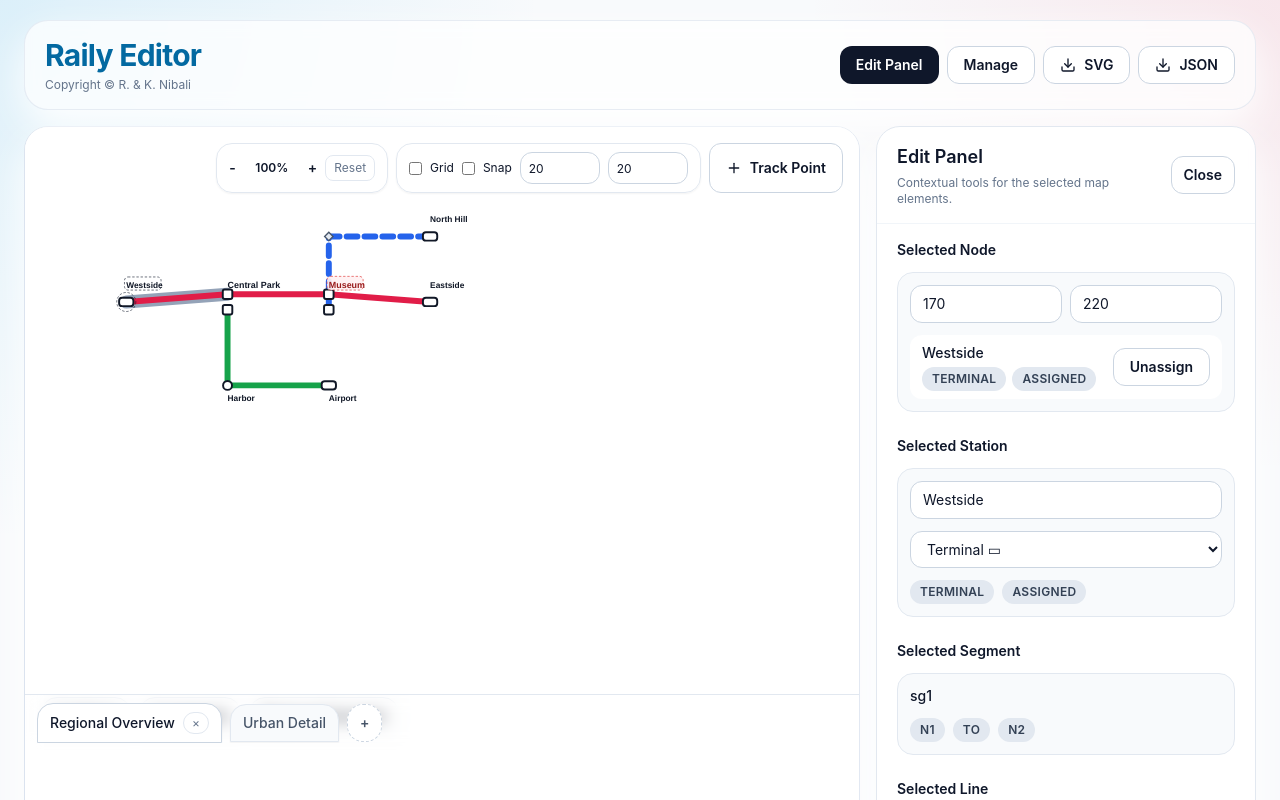
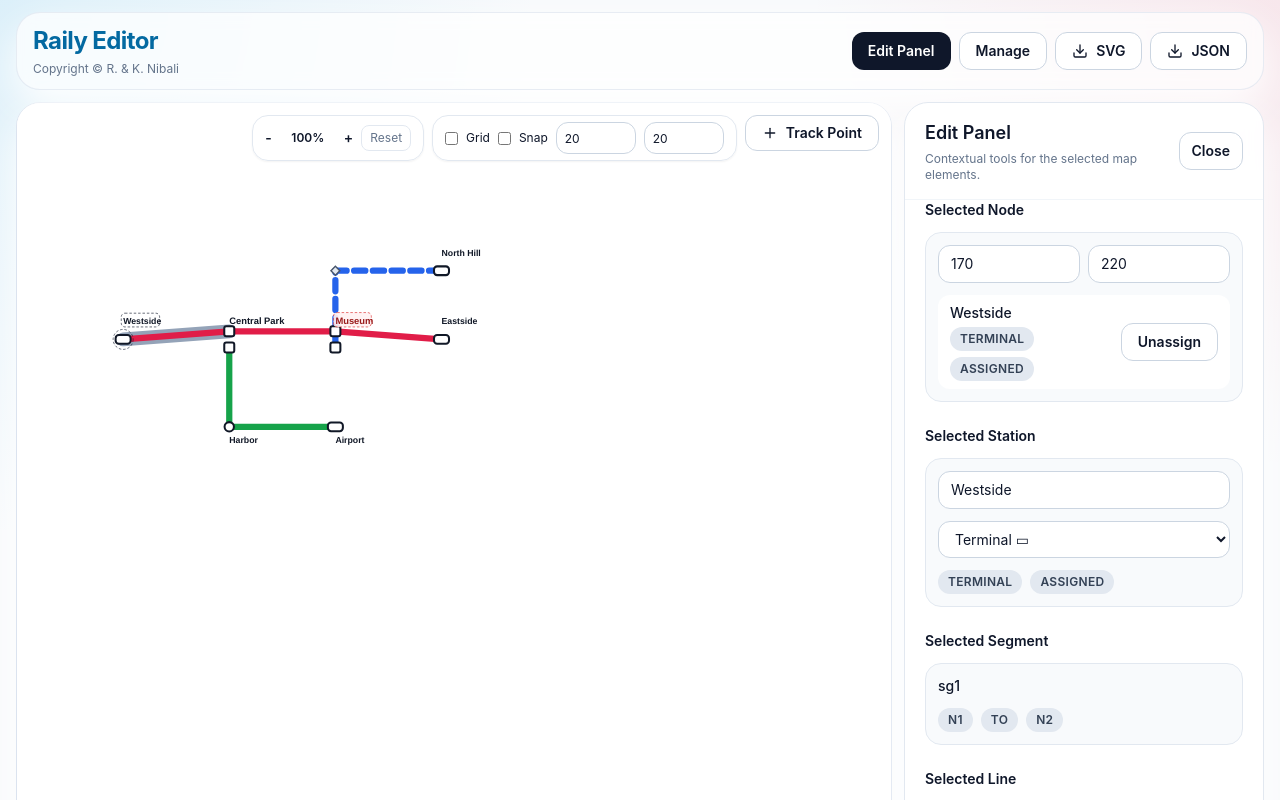
Before and after one commit to moreaki/raily, a React (Vite) app: page / in a window 1280 px wide. Shown: the top 800 px of the page. Built offline with nearby package versions, Linux system fonts and the light colour scheme.

Commit message:
refactor(editor): update layout and style for improved UI consistency
- Adjusted heights, paddings, and margins in `RailwayMapCanvasPane` and `RailwayMapEditor` for a better visual hierarchy.
- Simplified background styles and streamlined component spacing for improved readability and consistency.

```diff
--- a/src/features/railway-map-editor/ui/RailwayMapCanvasPane.tsx
+++ b/src/features/railway-map-editor/ui/RailwayMapCanvasPane.tsx
@@ -280,8 +280,8 @@ export function RailwayMapCanvasPane(props: RailwayMapCanvasPaneProps) {
   return (
     <Card className="overflow-hidden">
       <CardContent className="p-0">
-        <div className="relative min-h-[78vh] bg-[radial-gradient(circle_at_top_left,rgba(14,165,233,0.08),transparent_28%),linear-gradient(180deg,#ffffff_0%,#f8fafc_100%)]">
-          <div className="pointer-events-none absolute inset-x-0 top-0 z-10 flex flex-wrap items-center gap-2 p-4">
+        <div className="relative h-[82vh] min-h-[760px] bg-slate-50">
+          <div className="pointer-events-none absolute inset-x-0 top-0 z-10 flex flex-wrap items-center gap-2 p-3">
             {pendingSegmentStart ? (
               <div className="pointer-events-auto rounded-2xl border border-sky-200 bg-sky-50/95 px-3 py-2 text-xs text-sky-800 shadow-sm">
                 Segment start: {pendingSegmentStart.nodeId}
@@ -289,7 +289,7 @@ export function RailwayMapCanvasPane(props: RailwayMapCanvasPaneProps) {
               </div>
             ) : null}
             <div className="pointer-events-auto ml-auto flex gap-2">
-              <div className="flex items-center gap-2 rounded-2xl border border-slate-200 bg-white/90 px-3 py-2 text-sm shadow-sm backdrop-blur">
+              <div className="flex items-center gap-2 rounded-2xl border border-slate-200 bg-white/90 px-3 py-1.5 text-sm shadow-sm backdrop-blur">
                 <button type="button" className="font-semibold text-ink" onClick={() => applyZoom(zoom / zoomStep)}>
                   -
                 </button>
@@ -301,7 +301,7 @@ export function RailwayMapCanvasPane(props: RailwayMapCanvasPaneProps) {
                   Reset
                 </button>
               </div>
-              <div className="flex items-center gap-2 rounded-2xl border border-slate-200 bg-white/90 px-3 py-2 text-xs shadow-sm backdrop-blur">
+              <div className="flex items-center gap-2 rounded-2xl border border-slate-200 bg-white/90 px-3 py-1.5 text-xs shadow-sm backdrop-blur">
                 <label className="flex items-center gap-2">
                   <input type="checkbox" checked={showGrid} onChange={(event) => setShowGrid(event.target.checked)} />
                   Grid
@@ -323,14 +323,14 @@ export function RailwayMapCanvasPane(props: RailwayMapCanvasPaneProps) {
                   className="h-8 w-20 px-2 py-1 text-xs"
                 />
               </div>
-              <Button variant="outline" className="bg-white/90 backdrop-blur" onClick={addNode}>
+              <Button variant="outline" className="h-9 bg-white/90 backdrop-blur" onClick={addNode}>
                 <Plus className="h-4 w-4" />
                 Track Point
               </Button>
             </div>
           </div>
 
-          <div ref={canvasViewportRef} className="h-[78vh] overflow-auto overscroll-contain touch-none">
+          <div ref={canvasViewportRef} className="h-full overflow-hidden overscroll-contain touch-none">
             <svg
               ref={svgRef}
               width={canvasWidth}
@@ -557,10 +557,10 @@ export function RailwayMapCanvasPane(props: RailwayMapCanvasPaneProps) {
             </svg>
           </div>
 
-          <div className="pointer-events-none absolute bottom-4 left-4 z-10 flex flex-wrap gap-2">
-            <div className="pointer-events-auto rounded-2xl border border-slate-200 bg-white/90 px-3 py-2 text-sm shadow-sm">{currentStations.length} stations</div>
-            <div className="pointer-events-auto rounded-2xl border border-slate-200 bg-white/90 px-3 py-2 text-sm shadow-sm">{currentSegments.length} segments</div>
-            <div className="pointer-events-auto rounded-2xl border border-slate-200 bg-white/90 px-3 py-2 text-sm shadow-sm">{currentSheet?.name ?? "Sheet"}</div>
+          <div className="pointer-events-none absolute bottom-3 left-3 z-10 flex flex-wrap gap-2">
+            <div className="pointer-events-auto rounded-2xl border border-slate-200 bg-white/90 px-3 py-1.5 text-sm shadow-sm">{currentStations.length} stations</div>
+            <div className="pointer-events-auto rounded-2xl border border-slate-200 bg-white/90 px-3 py-1.5 text-sm shadow-sm">{currentSegments.length} segments</div>
+            <div className="pointer-events-auto rounded-2xl border border-slate-200 bg-white/90 px-3 py-1.5 text-sm shadow-sm">{currentSheet?.name ?? "Sheet"}</div>
           </div>
 
           {nodeContextMenu ? (
@@ -606,14 +606,21 @@ export function RailwayMapCanvasPane(props: RailwayMapCanvasPaneProps) {
             />
           ) : null}
 
-          <div className="absolute inset-x-0 bottom-0 z-10 border-t border-slate-200 bg-white/92 px-3 py-2 backdrop-blur">
-            <div className="flex items-center gap-2 overflow-x-auto">
+          <div className="absolute inset-x-0 bottom-0 z-10 border-t border-slate-200 bg-white/94 px-3 py-1.5 backdrop-blur">
+            <div className="flex items-end gap-1 overflow-x-auto">
               {sheets.map((sheet) => {
                 const active = currentSheetId === sheet.id;
                 const renaming = renamingSheetId === sheet.id;
 
                 return (
-                  <div key={sheet.id} className={`flex items-center gap-2 rounded-t-2xl border px-3 py-2 text-sm shadow-sm ${active ? "border-slate-300 bg-white text-ink" : "border-slate-200 bg-slate-50 text-slate-600"}`}>
+                  <div
+                    key={sheet.id}
+                    className={`flex items-center gap-2 rounded-t-lg border border-b-0 px-3 py-2 text-sm ${
+                      active
+                        ? "border-slate-300 bg-slate-50 text-ink"
+                        : "border-transparent bg-transparent text-slate-500 hover:border-slate-200 hover:bg-slate-100"
+                    }`}
+                  >
                     {renaming ? (
                       <Input
                         autoFocus
@@ -632,14 +639,18 @@ export function RailwayMapCanvasPane(props: RailwayMapCanvasPaneProps) {
                       </button>
                     )}
                     {active && sheets.length > 1 ? (
-                      <button type="button" className="rounded-full border border-slate-200 px-2 py-0.5 text-xs text-slate-500 hover:bg-slate-100" onClick={deleteCurrentSheet}>
+                      <button type="button" className="rounded-full px-2 py-0.5 text-xs text-slate-500 hover:bg-slate-200" onClick={deleteCurrentSheet}>
                         ×
                       </button>
                     ) : null}
                   </div>
                 );
               })}
-              <button type="button" className="rounded-2xl border border-dashed border-slate-300 bg-white px-3 py-2 text-sm font-semibold text-slate-600 hover:bg-slate-50" onClick={addSheet}>
+              <button
+                type="button"
+                className="mb-0.5 rounded-t-lg border border-dashed border-slate-300 bg-white px-3 py-2 text-sm font-semibold text-slate-600 hover:bg-slate-50"
+                onClick={addSheet}
+              >
                 +
               </button>
             </div>
--- a/src/features/railway-map-editor/ui/RailwayMapEditor.tsx
+++ b/src/features/railway-map-editor/ui/RailwayMapEditor.tsx
@@ -1277,11 +1277,11 @@ export default function RailwayMapEditor() {
   const visibleStations = useMemo(() => [...currentStations, ...unassignedStations], [currentStations, unassignedStations]);
 
   return (
-    <div className="min-h-screen px-4 py-5 sm:px-6">
-      <div className="mx-auto max-w-[1500px] space-y-4">
-        <header className="flex flex-col gap-3 rounded-3xl border border-slate-200/80 bg-white/75 px-5 py-4 shadow-panel backdrop-blur sm:flex-row sm:items-center sm:justify-between">
+    <div className="min-h-screen px-3 py-3 sm:px-4">
+      <div className="mx-auto max-w-[1600px] space-y-3">
+        <header className="flex flex-col gap-2 rounded-3xl border border-slate-200/80 bg-white/75 px-4 py-3 shadow-panel backdrop-blur sm:flex-row sm:items-center sm:justify-between">
           <div className="space-y-1">
-            <h1 className="text-2xl font-bold tracking-tight text-sky-700 sm:text-3xl">Raily Editor</h1>
+            <h1 className="text-2xl font-bold tracking-tight text-sky-700">Raily Editor</h1>
             <p className="text-xs text-muted">Copyright © R. &amp; K. Nibali</p>
           </div>
           <div className="flex flex-wrap gap-2">
@@ -1302,7 +1302,7 @@ export default function RailwayMapEditor() {
           </div>
         </header>
 
-        <div className="grid grid-cols-1 gap-4 xl:grid-cols-[minmax(0,1fr)_380px]">
+        <div className="grid grid-cols-1 gap-3 xl:grid-cols-[minmax(0,1fr)_360px]">
           <RailwayMapCanvasPane
             pendingSegmentStart={pendingSegmentStart}
             laneDisplayNameById={laneDisplayNameById}
@@ -1410,8 +1410,8 @@ export default function RailwayMapEditor() {
 
           {sidePanel !== "closed" ? (
             <div className="min-w-0">
-              <Card className="flex h-full min-h-[78vh] flex-col overflow-hidden border-slate-200 bg-white/95 backdrop-blur">
-                <CardHeader className="flex flex-row items-center justify-between gap-3">
+              <Card className="flex h-full min-h-[82vh] flex-col overflow-hidden border-slate-200 bg-white/95 backdrop-blur">
+                <CardHeader className="flex flex-row items-center justify-between gap-3 px-5 py-4">
                   <div>
                     <CardTitle>{sidePanel === "edit" ? "Edit Panel" : "Management"}</CardTitle>
                     {sidePanel === "edit" ? <p className="mt-1 text-xs text-muted">Contextual tools for the selected map elements.</p> : null}
@@ -1420,7 +1420,7 @@ export default function RailwayMapEditor() {
                     Close
                   </Button>
                 </CardHeader>
-                <CardContent className="flex-1 overflow-auto space-y-6">
+                <CardContent className="flex-1 space-y-6 overflow-auto px-5 pb-5 pt-0">
                   {sidePanel === "edit" ? (
                     <RailwayMapInspector
                       hasNodeOrStationSelection={hasNodeOrStationSelection}
```
